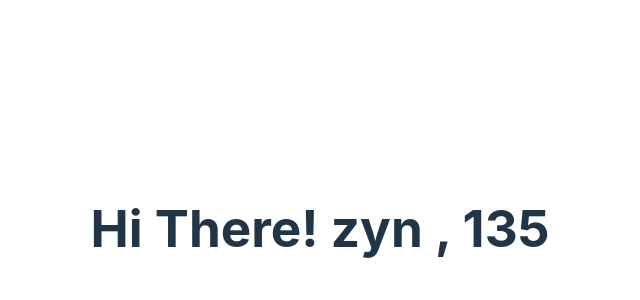
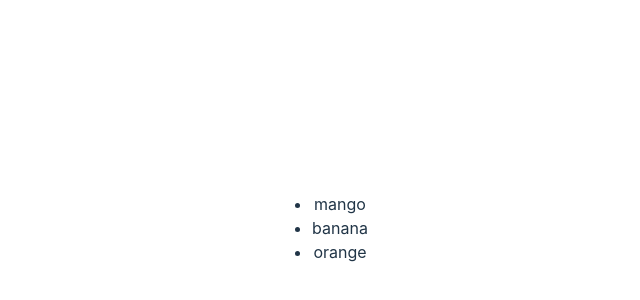
Before and after one commit to EricYanNaing/react-lessons, a React (Vite) app: page / in a window 1280 px wide. Shown: the part 172-472 px from the top of the page, without its empty margins (320-960 px from the left). Built offline with nearby package versions, Linux system fonts and the light colour scheme.

Commit message:
map array

```diff
--- a/src/App.jsx
+++ b/src/App.jsx
@@ -1,17 +1,19 @@
 import { useState } from "react";
 import "./App.css";
 import Hello from "./components/Hello";
+import Fruits from "./components/Frutis";
 
 function App() {
   const [count, setCount] = useState(0);
   const person = {
-    name : "zyn",
-    message : "Hi There",
-    seatnumbers : [1,3,5]
-  }
+    name: "zyn",
+    message: "Hi There",
+    seatnumbers: [1, 3, 5],
+  };
   return (
     <div className="App">
-      <Hello person={person} />
+      {/* <Hello person={person} /> */}
+      <Fruits />
     </div>
   );
 }
--- /dev/null
+++ b/src/components/Frutis.jsx
@@ -0,0 +1,10 @@
+const fruits = ['mango','banana','orange']
+export default function Fruits(){
+    return <>
+        <ul>
+            {fruits.map((fruit) =>
+            <li>{fruit}</li>
+            )}
+        </ul>
+    </>
+}
```
